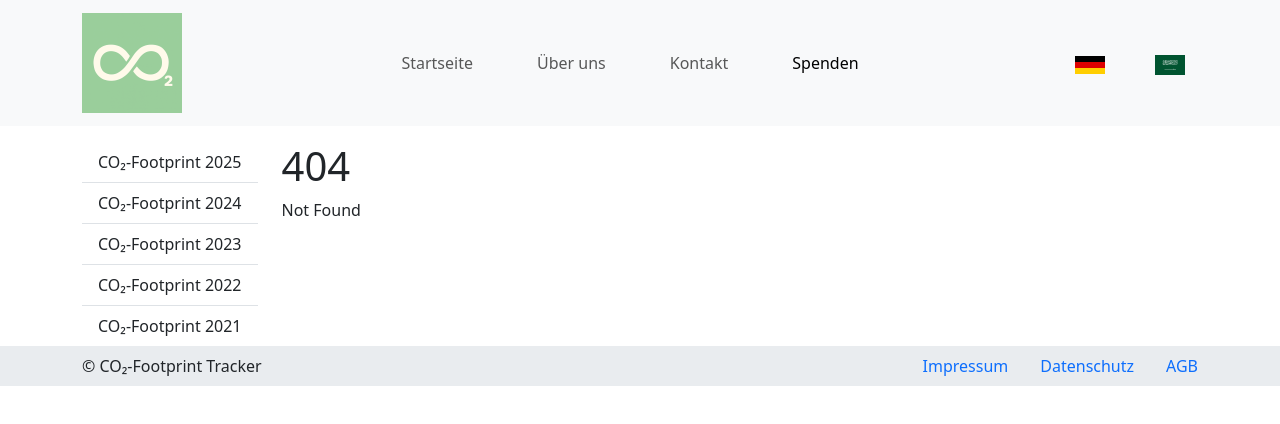
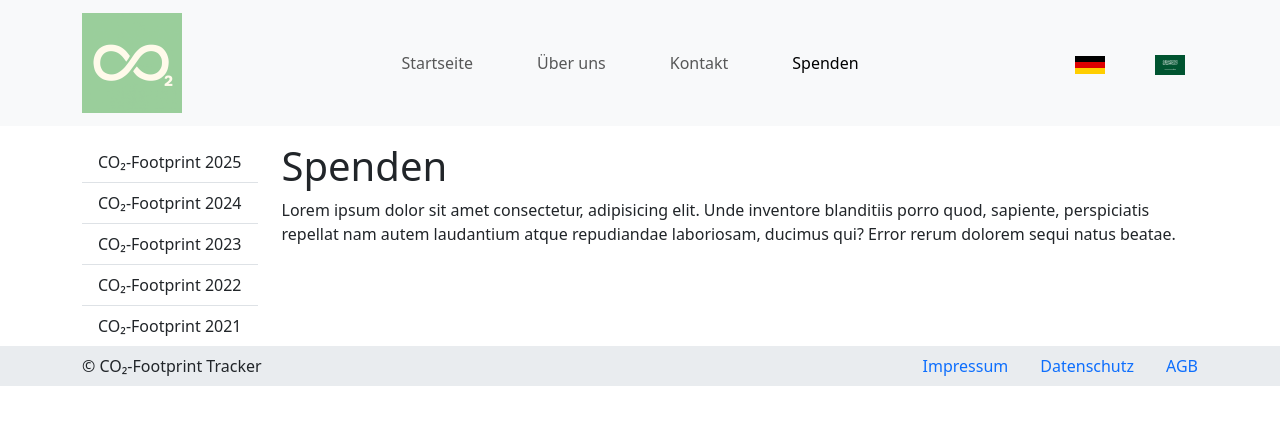
Before and after one commit to dustin-keks/IPWA01-01, a SvelteKit app in the folder fallstudie/: page /donate in a window 1280 px wide. Before the commit this address had no page. Shown: the top 424 px of the page. Built offline with nearby package versions, Linux system fonts and the light colour scheme.

Commit message:
add sites for global navigation

```diff
--- /dev/null
+++ b/fallstudie/src/routes/about-us/+page.svelte
@@ -0,0 +1,6 @@
+<h1>Über uns</h1>
+<p>
+  Lorem ipsum, dolor sit amet consectetur adipisicing elit. Dolorum velit
+  tenetur eligendi corporis, illum incidunt iste perspiciatis est non ex sed
+  facilis harum possimus cum magni neque itaque mollitia repellendus.
+</p>
--- /dev/null
+++ b/fallstudie/src/routes/contact/+page.svelte
@@ -0,0 +1,6 @@
+<h1>Kontakt</h1>
+<p>
+  Lorem ipsum dolor sit amet consectetur adipisicing elit. Ratione numquam,
+  delectus in nesciunt officia laudantium sequi nisi similique consequuntur
+  veniam odit explicabo fugiat, fuga saepe ipsam recusandae eum error amet!
+</p>
--- /dev/null
+++ b/fallstudie/src/routes/donate/+page.svelte
@@ -0,0 +1,7 @@
+<h1>Spenden</h1>
+<p>
+  Lorem ipsum dolor sit amet consectetur, adipisicing elit. Unde inventore
+  blanditiis porro quod, sapiente, perspiciatis repellat nam autem laudantium
+  atque repudiandae laboriosam, ducimus qui? Error rerum dolorem sequi natus
+  beatae.
+</p>
```
